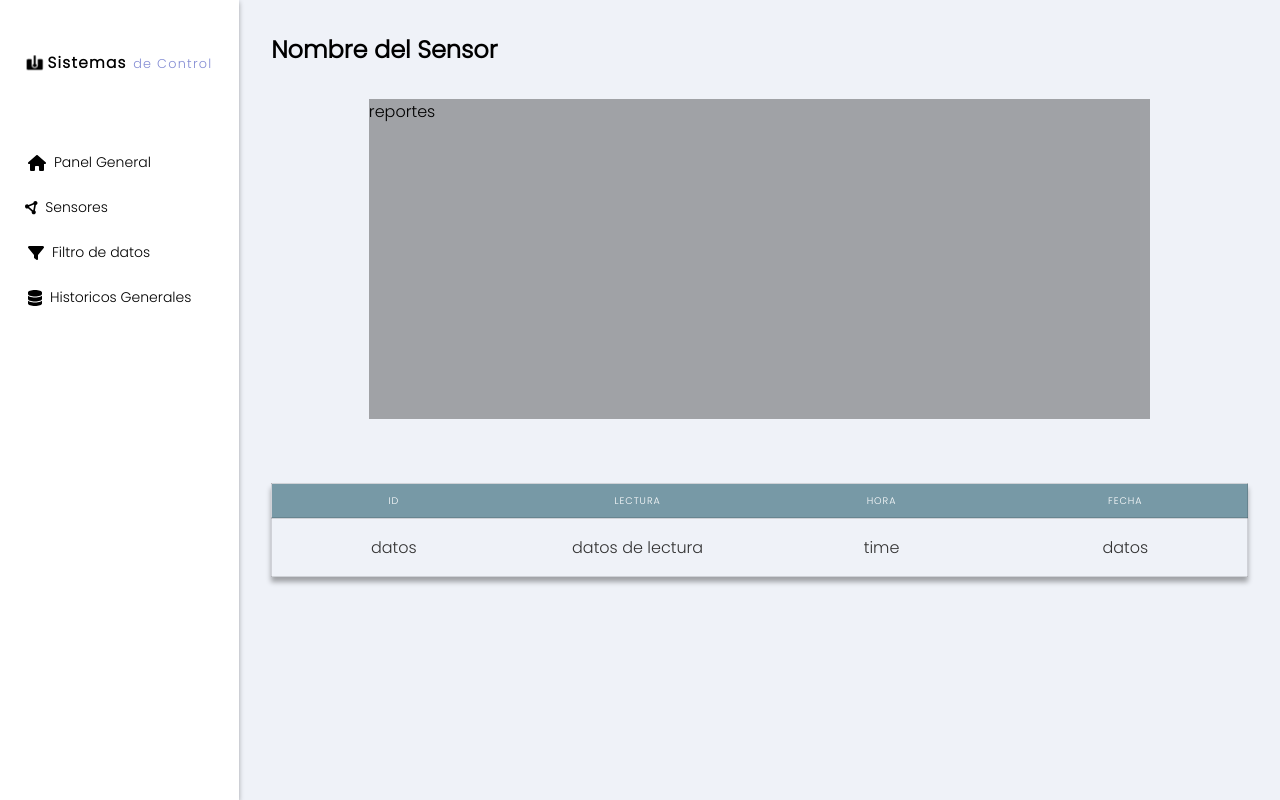
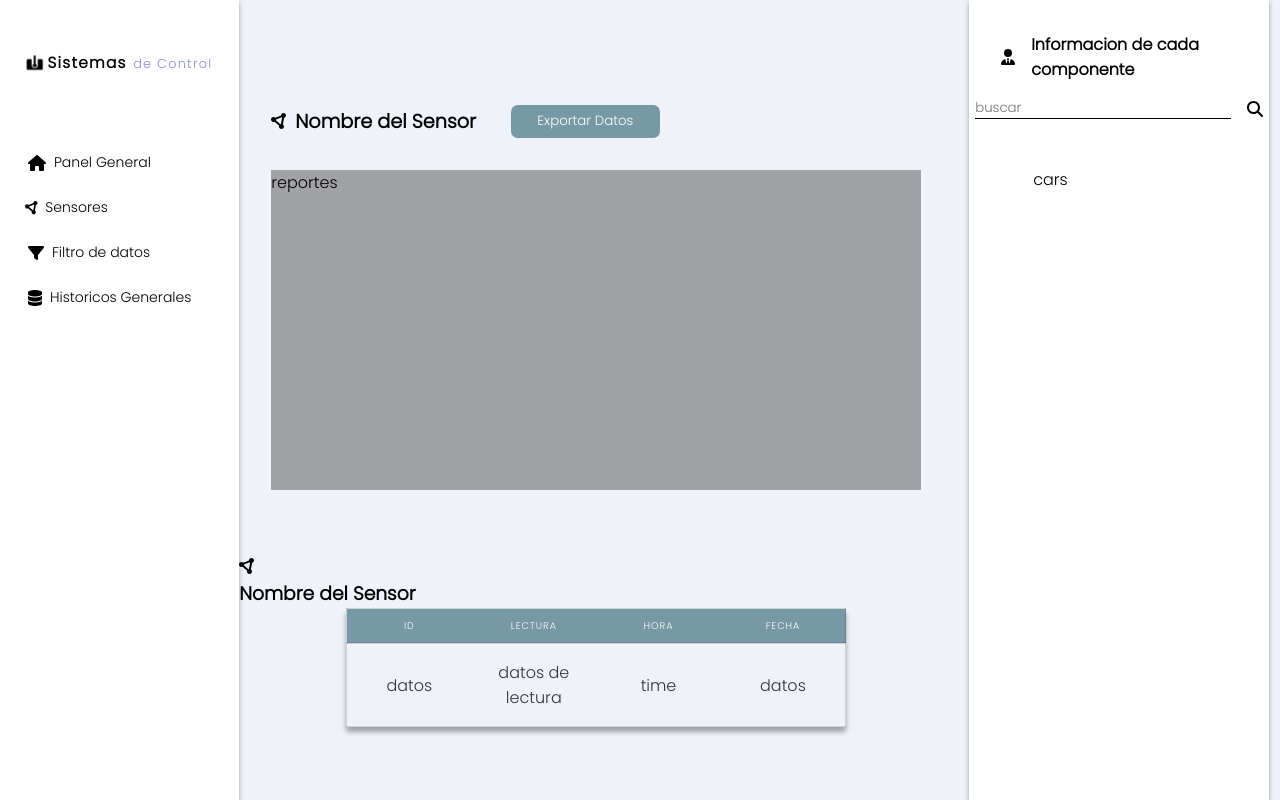
Before and after one commit to TANHEHANZ/ProyectoSistemasControl, a React (Vite) app in the folder front/: page /dashboard/Sensor1 in a window 1280 px wide. Built offline with nearby package versions, Linux system fonts and the light colour scheme.

Commit message:
correcciones

```diff
--- /dev/null
+++ b/front/src/pages/Dashboard/Informacion.jsx
@@ -0,0 +1,22 @@
+import React from 'react'
+import { Informaciones } from '../../styles/styleGlobal'
+import { FontAwesomeIcon } from '@fortawesome/react-fontawesome'
+import { faMagnifyingGlass, faUserTie } from '@fortawesome/free-solid-svg-icons'
+
+const Informacion = () => {
+  return (
+    <Informaciones>
+        <div>
+       <FontAwesomeIcon icon={faUserTie} />
+       <h4>Informacion de cada componente</h4>
+       </div>
+       <div>
+          <input type="search"  placeholder="buscar"/>
+          <FontAwesomeIcon icon={faMagnifyingGlass} />
+        </div>
+        <section>cars</section>
+    </Informaciones>
+  )
+}
+
+export default Informacion
--- a/front/src/pages/Dashboard/navDash.jsx
+++ b/front/src/pages/Dashboard/navDash.jsx
@@ -33,7 +33,7 @@ const NavDash = () => {
           <NavLink to="/dashboard/Mapa">Mapa</NavLink>
         </section> */}
         <small>
-          <FontAwesomeIcon icon={faCircleNodes} />{" "}
+          <FontAwesomeIcon icon={faCircleNodes} />
           <button onClick={() => setExpandir(!expandir)}>Sensores</button>
         </small>
         {expandir && (
--- a/front/src/pages/Dashboard/panel.jsx
+++ b/front/src/pages/Dashboard/panel.jsx
@@ -2,9 +2,9 @@ import React from "react";
 import { PanelDiv } from "../../styles/styleGlobal";
 import Cars from "./cars";
 import { FontAwesomeIcon } from "@fortawesome/react-fontawesome";
-import { faCircleNodes, faMagnifyingGlass, faUserTie } from "@fortawesome/free-solid-svg-icons";
+import { faCircleNodes, faUserTie } from "@fortawesome/free-solid-svg-icons";
 import Dispocitivos from "./dispocitivos";
-
+import Informacion from "./Informacion";
 const Panel = () => {
   return (
     <PanelDiv>
@@ -24,19 +24,7 @@ const Panel = () => {
        </div>
     <Dispocitivos/>
       </article>
-      <aside>
-
-        <div>
-       <FontAwesomeIcon icon={faUserTie} />
-       <h4>Informacion de cada componente</h4>
-       </div>
-       <div>
-          <input type="search"  placeholder="buscar"/>
-          <FontAwesomeIcon icon={faMagnifyingGlass} />
-        </div>
-        <section>cars</section>
-        <img src="" alt="" />
-      </aside>
+      <Informacion/>
     </PanelDiv>
   );
 };
--- a/front/src/pages/Dashboard/sensorUno.jsx
+++ b/front/src/pages/Dashboard/sensorUno.jsx
@@ -1,12 +1,24 @@
 import React from "react";
 import { Sensores } from "../../styles/styleGlobal";
+import Informacion from "./Informacion";
+import { FontAwesomeIcon } from "@fortawesome/react-fontawesome";
+import { faCircleNodes } from "@fortawesome/free-solid-svg-icons";
 const SensorUno = () => {
   return (
     <Sensores>
+      <div>
         <section>
+          <header>
+            <FontAwesomeIcon icon={faCircleNodes} />
             <h2>Nombre del Sensor</h2>
+            <button>Exportar Datos</button>
+          </header>
           <div>reportes</div>
         </section>
+        <aside>
+          <FontAwesomeIcon icon={faCircleNodes} />
+          <h3>Nombre del Sensor</h3>
+        </aside>
         <table>
           <thead>
             <tr>
@@ -25,6 +37,8 @@ const SensorUno = () => {
             </tr>
           </tbody>
         </table>
+      </div>
+      <Informacion />
     </Sensores>
   );
 };
--- a/front/src/styles/styleGlobal.jsx
+++ b/front/src/styles/styleGlobal.jsx
@@ -98,27 +98,54 @@ export const NavLink = styled(Link)`
 `;
 export const Sensores = styled.article`
   ${ComunFlex}
-  width:100%;
-  flex-direction: column;
-  padding: 2em;
+  width: calc(100vw - 250px);
+  flex-direction: row;
   gap: 1em;
   & section {
     width: 100%;
+    height:100%;
+    padding:2em;
+& > div{
+  & aside{
+    ${ComunFlex}
+justify-content:start;
+gap:0.5em;
+  }
+}
+    & header{
+  ${ComunFlex}
+justify-content:start;
+gap:0.5em;
+& h2{
+  font-size:1.2em;
+}
+& > button{
+border:none;
+cursor: pointer;
+padding:0.5em 2em;
+background-color:${colors.complemento};
+color:${colors.light};
+margin: 0 2em ;
+border-radius:.5em;
+}
 
+    }
     & div {
-      width: 80%;
+      width: 100%;
       height: 20em;
       margin: 2em auto;
       background-color: #0005;
     }
   }
+
   & table {
-    margin: 1em auto;
-    width: 100%;
+    margin: 0 auto;
+    width: 70%;
     height: auto;
     border-collapse: collapse;
     position: relative;
     box-shadow: 0 5px 5px #0005;
+    padding:2em;
     & th {
       font-size: 0.6em; /* Cambio: Tamaño de fuente aumentado */
       font-weight: 100; /* Cambio: Fuente en negrita */
@@ -186,7 +213,9 @@ export const Sensores = styled.article`
       color: #222059; /* Cambio: Color que combina con el Navbar */
       cursor: pointer;
     }
+
   }
+
 `;
 export const PanelDiv = styled.article`
   ${ComunFlex}
@@ -211,7 +240,9 @@ export const PanelDiv = styled.article`
       gap: 1em;
     }
   }
-  & > aside {
+
+`;
+export const Informaciones = styled.aside`
     width: 300px;
     background-color: ${colors.light};
     height: 100vh;
@@ -230,8 +261,8 @@ export const PanelDiv = styled.article`
         outline: none;
       }
     }
-  }
-`;
+`
+
 
 export const Sectioncar = styled.section`
   background-color: ${colors.primary};
```
Lines whose indentation alone changed are shown as unchanged.
